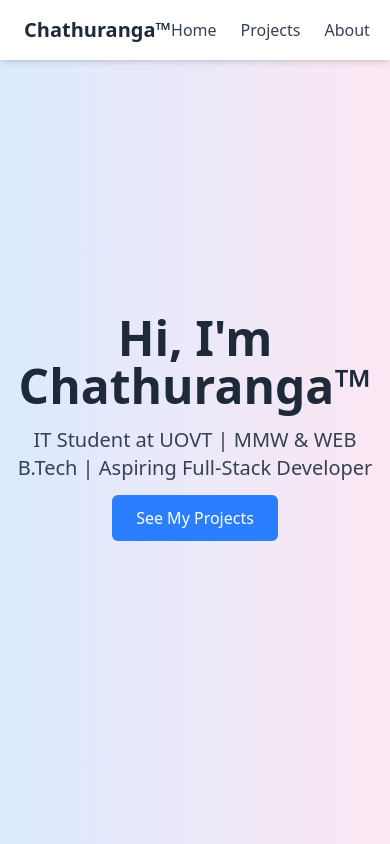
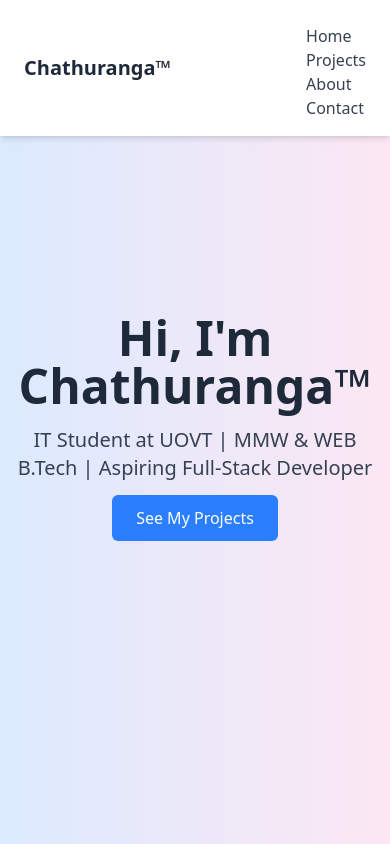
Before and after one commit to chathurangaFromUovt/my-portfolio, a React (Vite) app: page / in a window 390 px wide. Shown: the top 844 px of the page. Built offline with nearby package versions, Linux system fonts and the light colour scheme.

Commit message:
navbar-fixed

```diff
--- a/src/components/Navbar.jsx
+++ b/src/components/Navbar.jsx
@@ -5,7 +5,7 @@ export default function Navbar() {
         <nav className="bg-white shadow-md fixed w-full z-10">
             <div className="container mx-auto px-6 py-4 flex justify-between items-center">
                 <div className="text-xl font-bold text-gray-800">Chathuranga™</div>
-                <div className="space-x-6">
+                <div className="flex flex-col md:flex-row md:space-x-6 mt-2 md:mt-0">
                     <a href="#home" className="text-gray-700 hover:text-blue-500">Home</a>
                     <a href="#projects" className="text-gray-700 hover:text-blue-500">Projects</a>
                     <a href="#about" className="text-gray-700 hover:text-blue-500">About</a>
```
